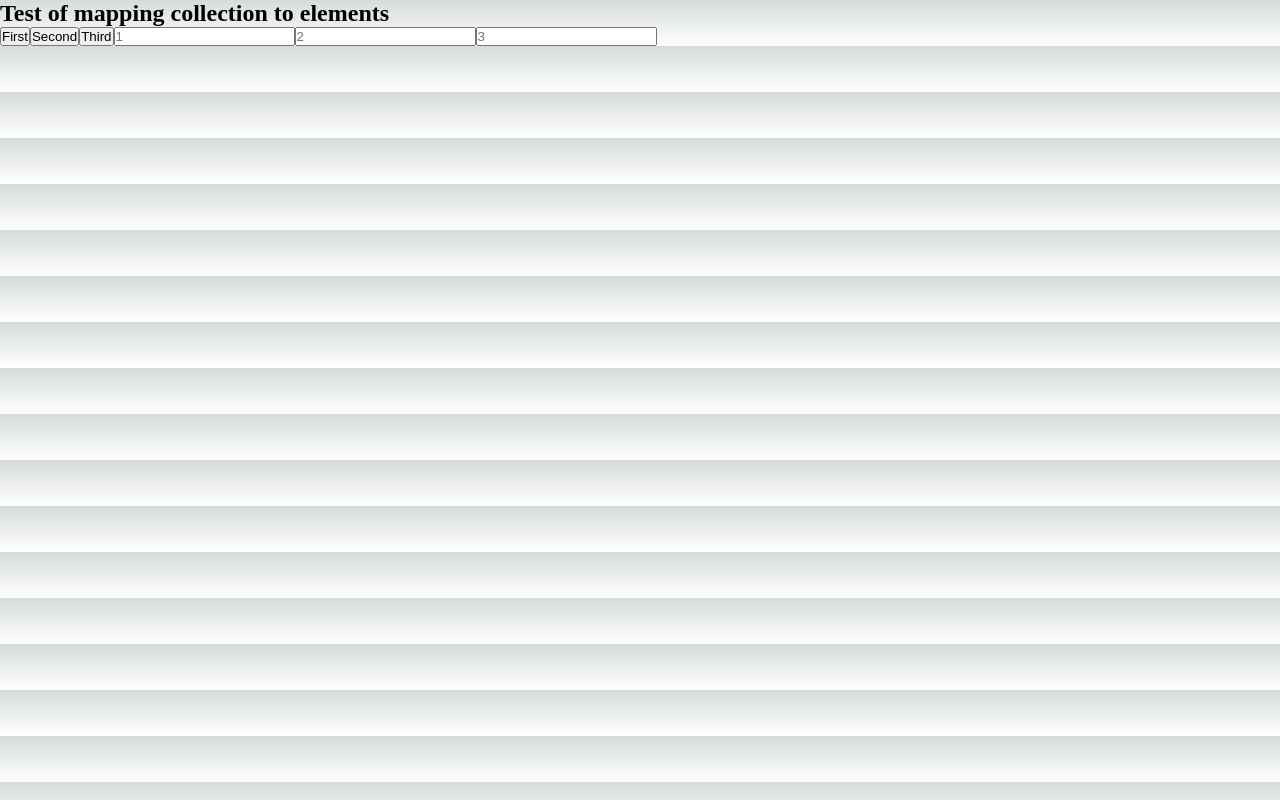
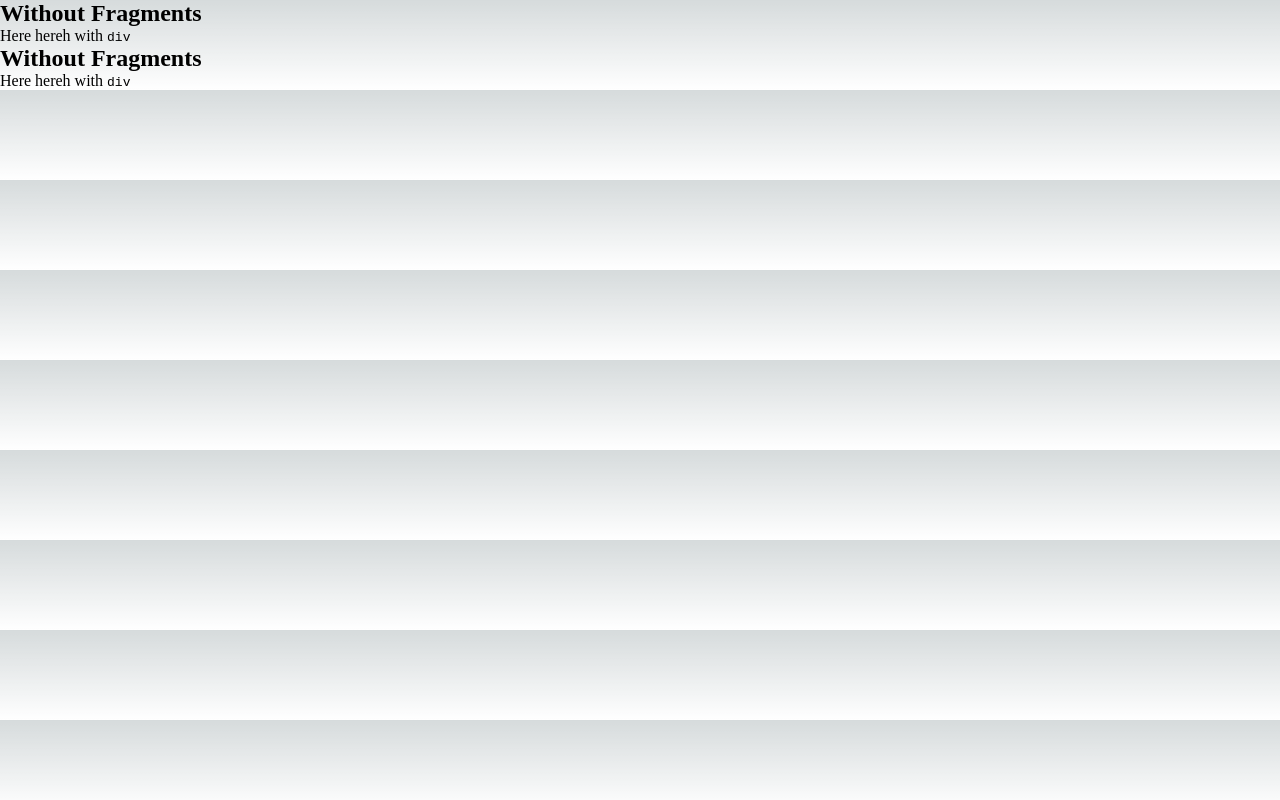
Before and after one commit to Jadekin/React-and-React-Native-practice, a Next.js app: page / in a window 1280 px wide. Built offline with nearby package versions, Linux system fonts and the light colour scheme.

Commit message:
Using fragments

```diff
--- a/src/pages/index.tsx
+++ b/src/pages/index.tsx
@@ -1,33 +1,32 @@
 import * as React from "react";
-import * as ReactDOM from "react-dom";
-
-const enabled = false;
-const text = "Here is the button";
-const placeholder = "This is the placeholder";
-
-const array = ["First", "Second", "Third"];
-
-const object = {
-  first: 1,
-  second: 2,
-  third: 3,
-};
 
 export default function Home() {
   return (
     <section>
-      <h1>Test of mapping collection to elements</h1>
-      {array.map((i) => (
-        <>
-          <button key={i} disabled={enabled}>
-            {i}
-          </button>
-        </>
-      ))}
-
-      {Object.keys(object).map((i) => (
-        <input key={`${i}3`} placeholder={object[i]}></input>
-      ))}
+      <WithoutFragments />
+      <WithFragments />
     </section>
   );
 }
+
+export function WithoutFragments() {
+  return (
+    <div>
+      <h1>Without Fragments</h1>
+      <p>
+        Here hereh with <code>div</code>
+      </p>
+    </div>
+  );
+}
+
+export function WithFragments() {
+  return (
+    <>
+      <h1>Without Fragments</h1>
+      <p>
+        Here hereh with <code>div</code>
+      </p>
+    </>
+  );
+}
```
